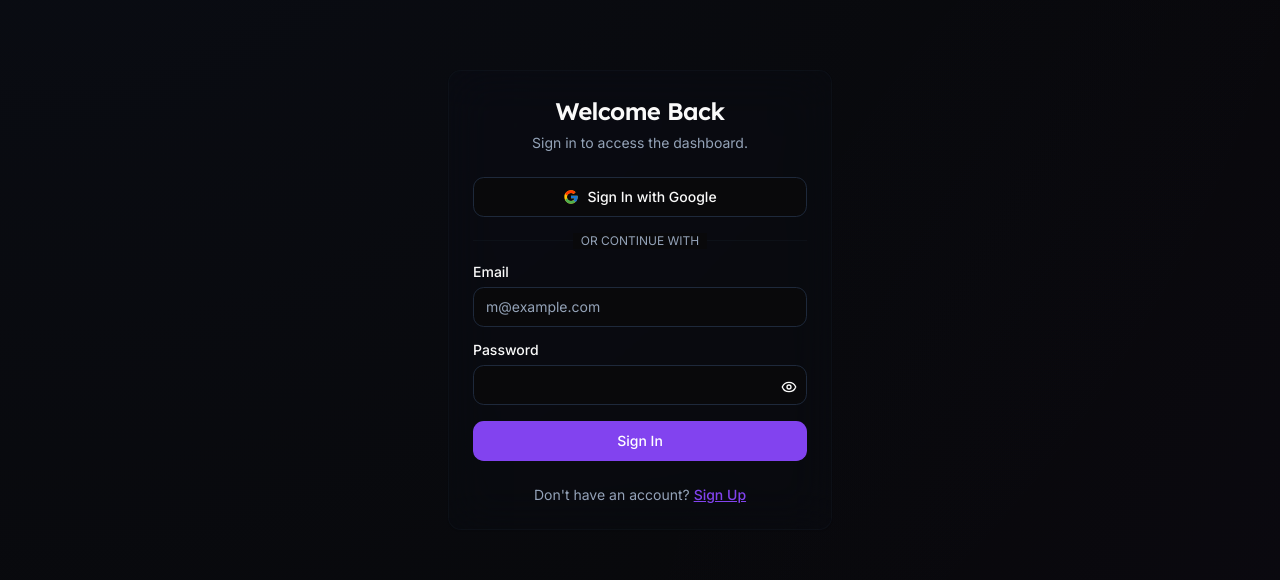
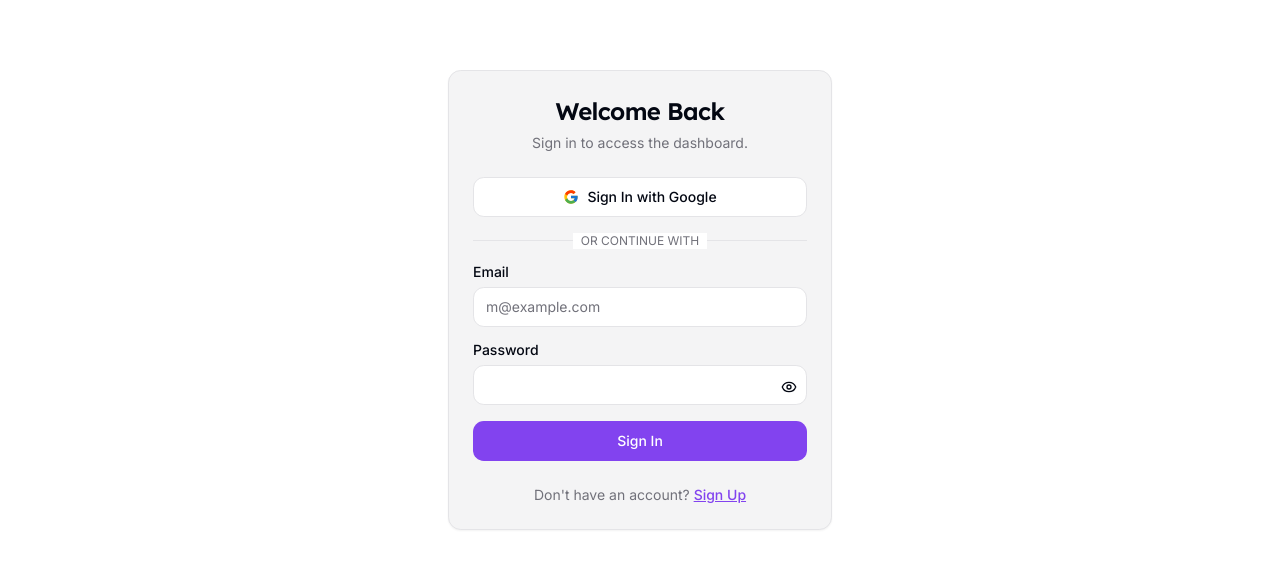
Before and after one commit to Kuber2209/PUrge--Task-Manager-1, a Next.js app: page /login in a window 1280 px wide. Shown: the part 145-725 px from the top of the page. Built offline with nearby package versions, Linux system fonts and the light colour scheme; no server answers.

Commit message:
<!DOCTYPE html> <html lang="en"> <head>   <meta charset="UTF-8">   <meta

```diff
--- a/src/app/globals.css
+++ b/src/app/globals.css
@@ -5,28 +5,28 @@
 
 @layer base {
   :root {
-    --background: 240 10% 3.9%;
-    --foreground: 0 0% 98%;
+    --background: 0 0% 100%;
+    --foreground: 224 71.4% 4.1%;
 
     --header-background: 222 47% 11%;
     --header-foreground: 210 40% 98%;
 
-    --card: 222 47% 11% / 0.1;
-    --card-foreground: 0 0% 98%;
-    --popover: 224 71.4% 4.1%;
-    --popover-foreground: 0 0% 98%;
+    --card: 240 4.8% 95.9%;
+    --card-foreground: 224 71.4% 4.1%;
+    --popover: 0 0% 100%;
+    --popover-foreground: 224 71.4% 4.1%;
     --primary: 262 84% 60%;
     --primary-foreground: 0 0% 100%;
-    --secondary: 217 33% 17%;
-    --secondary-foreground: 0 0% 98%;
-    --muted: 217 33% 17%;
-    --muted-foreground: 215 20% 65%;
+    --secondary: 240 4.8% 95.9%;
+    --secondary-foreground: 224 71.4% 4.1%;
+    --muted: 240 4.8% 95.9%;
+    --muted-foreground: 240 3.8% 46.1%;
     --accent: 262 84% 60%;
     --accent-foreground: 0 0% 98%;
-    --destructive: 0 63% 31%;
+    --destructive: 0 84.2% 60.2%;
     --destructive-foreground: 0 0% 98%;
-    --border: 217.2 32.6% 17.5% / 0.2;
-    --input: 217.2 32.6% 17.5%;
+    --border: 240 5.9% 90%;
+    --input: 240 5.9% 90%;
     --ring: 262 84% 60%;
     --radius: 0.8rem;
   }
@@ -37,7 +37,7 @@
     --header-background: 222 47% 11%;
     --header-foreground: 210 40% 98%;
 
-    --card: 222 47% 11% / 0.1;
+    --card: 224 71.4% 4.1% / 0.7;
     --card-foreground: 210 40% 98%;
     --popover: 222 47% 6%;
     --popover-foreground: 210 40% 98%;
@@ -51,7 +51,7 @@
     --accent-foreground: 210 40% 98%;
     --destructive: 0 63% 31%;
     --destructive-foreground: 210 40% 98%;
-    --border: 217.2 32.6% 17.5% / 0.2;
+    --border: 217.2 32.6% 17.5%;
     --input: 217.2 32.6% 17.5%;
     --ring: 262 84% 60%;
   }
@@ -63,44 +63,10 @@
   }
   body {
     @apply bg-background text-foreground;
-    overflow: hidden;
-  }
-  body::before {
-    content: '';
-    position: fixed;
-    top: 0;
-    left: 0;
-    width: 100vw;
-    height: 100vh;
-    z-index: -1;
-    pointer-events: none;
-    background-size: 300% 300%;
-    background-image:
-      radial-gradient(circle at 25% 25%, hsl(220 70% 50% / 0.05) 0%, transparent 40%),
-      radial-gradient(circle at 75% 75%, hsl(260 70% 50% / 0.05) 0%, transparent 40%);
-    animation: move-aurora 30s linear infinite;
-    will-change: background-position;
-  }
-
-  .dark body::before {
-     background-image:
-      radial-gradient(circle at 25% 25%, hsl(220 70% 50% / 0.05) 0%, transparent 40%),
-      radial-gradient(circle at 75% 75%, hsl(260 70% 50% / 0.05) 0%, transparent 40%);
-  }
-
-  @keyframes move-aurora {
-    0% { background-position: 0% 50%; }
-    50% { background-position: 100% 50%; }
-    100% { background-position: 0% 50%; }
   }
 
   .dark body {
     background-color: #020617;
-  }
-
-  .bg-card {
-    backdrop-filter: blur(24px);
-    -webkit-backdrop-filter: blur(24px);
   }
 }
 
```
